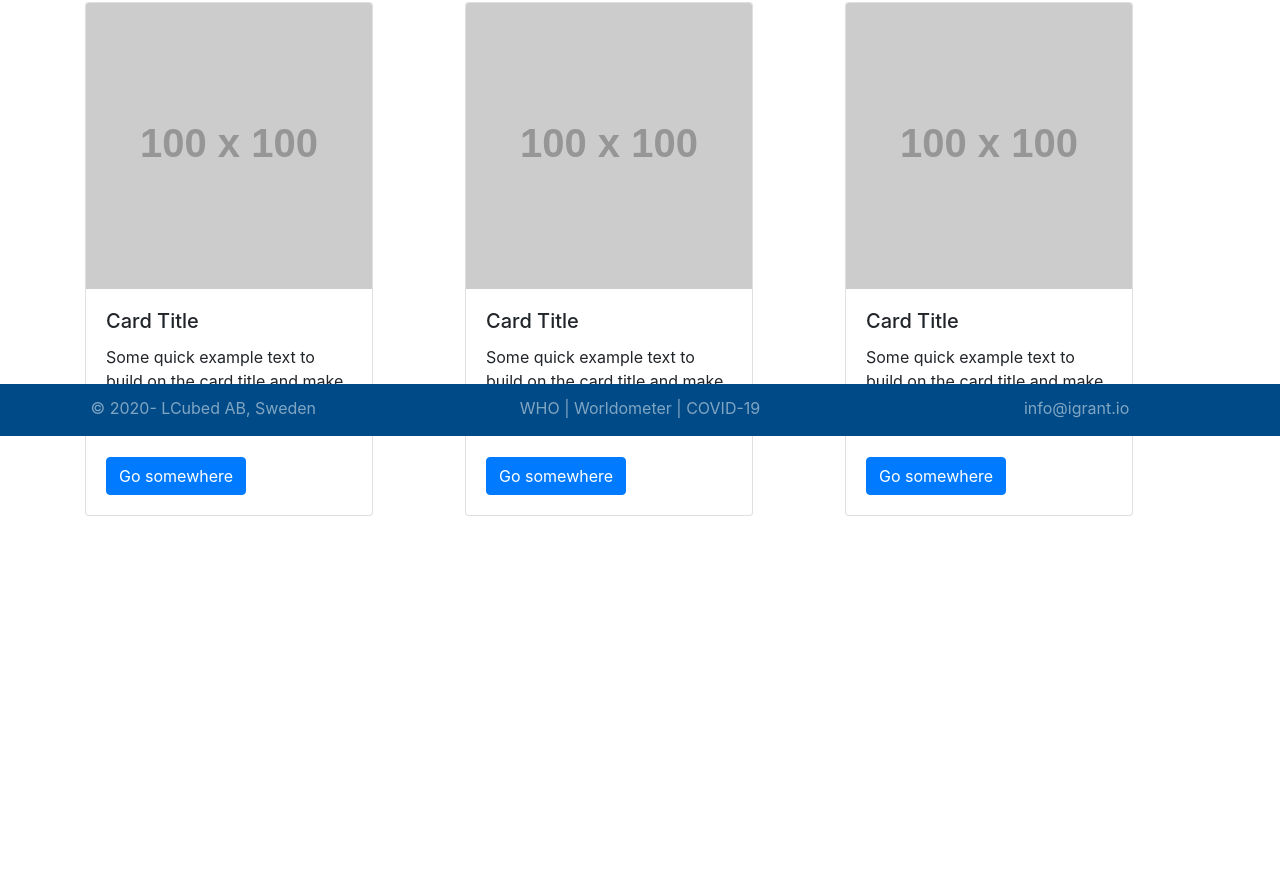
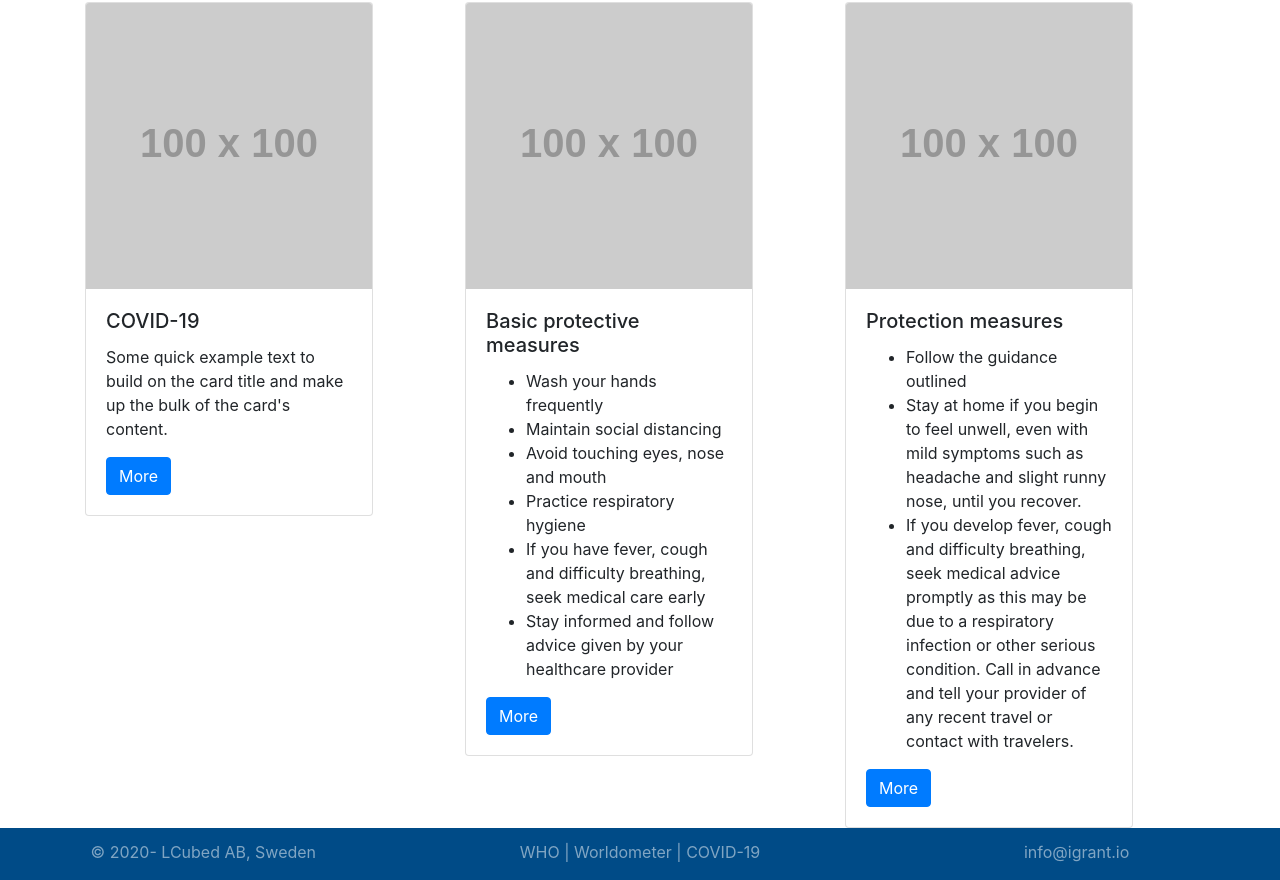
Before and after one commit to Data4Life-Initiative/landing-page, a React app: page / in a window 1280 px wide. Shown: the part 364-1244 px from the top of the page. Before the commit the page ends 880 px from the top, so only its background shows below. Built offline with nearby package versions, Linux system fonts and the light colour scheme; placeholder pictures from the web are drawn by us.

```diff
--- a/src/assets/css/main.css
+++ b/src/assets/css/main.css
@@ -5,7 +5,7 @@
 }
 
 footer {
-   position: absolute;
+   position: relative;
    bottom: 0;
    width: 100%;
    text-align: center;
--- a/src/components/UsefulResources/index.js
+++ b/src/components/UsefulResources/index.js
@@ -10,12 +10,12 @@
             <Card style={{ width: "18rem" }}>
               <Card.Img variant="top" src="https://via.placeholder.com/100" />
               <Card.Body>
-                <Card.Title>Card Title</Card.Title>
+                <Card.Title>COVID-19</Card.Title>
                 <Card.Text>
                   Some quick example text to build on the card title and make up
                   the bulk of the card's content.
                 </Card.Text>
-                <Button variant="primary">Go somewhere</Button>
+                <Button variant="primary">More</Button>
               </Card.Body>
             </Card>
           </Col>
@@ -23,12 +23,18 @@
             <Card style={{ width: "18rem" }}>
               <Card.Img variant="top" src="https://via.placeholder.com/100" />
               <Card.Body>
-                <Card.Title>Card Title</Card.Title>
+                <Card.Title>Basic protective measures</Card.Title>
                 <Card.Text>
-                  Some quick example text to build on the card title and make up
-                  the bulk of the card's content.
+                <ul>
+                  <li>Wash your hands frequently</li>
+                  <li>Maintain social distancing</li>
+                  <li>Avoid touching eyes, nose and mouth</li>
+                  <li>Practice respiratory hygiene</li>
+                  <li>If you have fever, cough and difficulty breathing, seek medical care early</li>
+                  <li>Stay informed and follow advice given by your healthcare provider</li>
+                </ul>
                 </Card.Text>
-                <Button variant="primary">Go somewhere</Button>
+                <Button variant="primary">More</Button>
               </Card.Body>
             </Card>
           </Col>
@@ -36,12 +42,20 @@
             <Card style={{ width: "18rem" }}>
               <Card.Img variant="top" src="https://via.placeholder.com/100" />
               <Card.Body>
-                <Card.Title>Card Title</Card.Title>
+                <Card.Title>Protection measures</Card.Title>
                 <Card.Text>
-                  Some quick example text to build on the card title and make up
-                  the bulk of the card's content.
-                </Card.Text>
-                <Button variant="primary">Go somewhere</Button>
+                  <ul>
+                    <li>Follow the guidance outlined </li>
+                    <li>Stay at home if you begin to feel unwell, even with mild symptoms such as headache and slight
+                        runny nose, until you recover.
+                    </li>
+                    <li>If you develop fever, cough and difficulty breathing, seek medical advice promptly as this
+                        may be due to a respiratory infection or other serious condition.
+                        Call in advance and tell your provider of any recent travel or contact with travelers.
+                    </li>
+                  </ul>
+                 </Card.Text>
+                <Button variant="primary">More</Button>
               </Card.Body>
             </Card>
           </Col>
```
